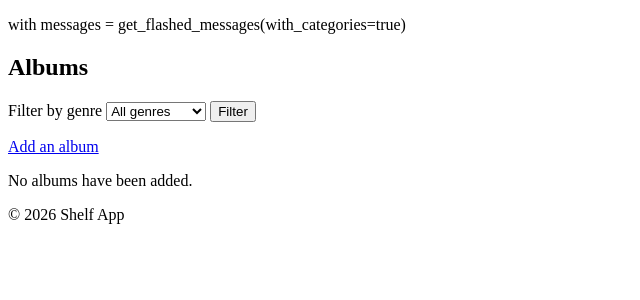
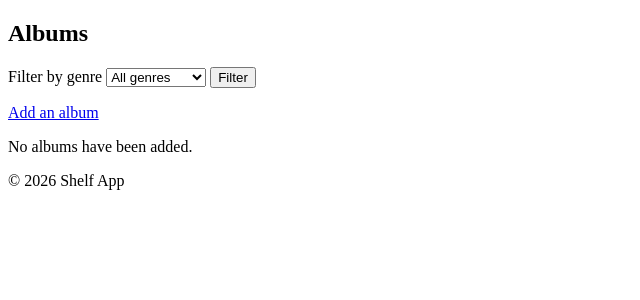
Before and after one commit to Rama-Chaker/582-31B-VA-AdvWebProg, a Flask app: template Class21/exam2/code/templates/index.html in a window 1280 px wide. Shown: the part 78-378 px from the top of the page, without its empty margins (0-640 px from the left). Run offline with Flask 3, Linux system fonts and the light colour scheme; the template is opened without the code that fills it, so the values that code supplies are empty.

Commit message:
Update base.html

```diff
--- a/LIA/shelf/templates/base.html
+++ b/LIA/shelf/templates/base.html
@@ -30,7 +30,7 @@
 
     <main class="container">
         <!-- Flash Messages -->
-        with messages = get_flashed_messages(with_categories=true)
+        {% with messages = get_flashed_messages(with_categories=true) %}
             {% if messages %}
                 <ul class="flash-messages">
                     {% for category, message in messages %}
@@ -38,6 +38,7 @@
                     {% endfor %}
                 </ul>
             {% endif %}
+        {% endwith %}
 
         {% block content %}{% endblock %}
     </main>
```
Lines whose indentation alone changed are shown as unchanged.
